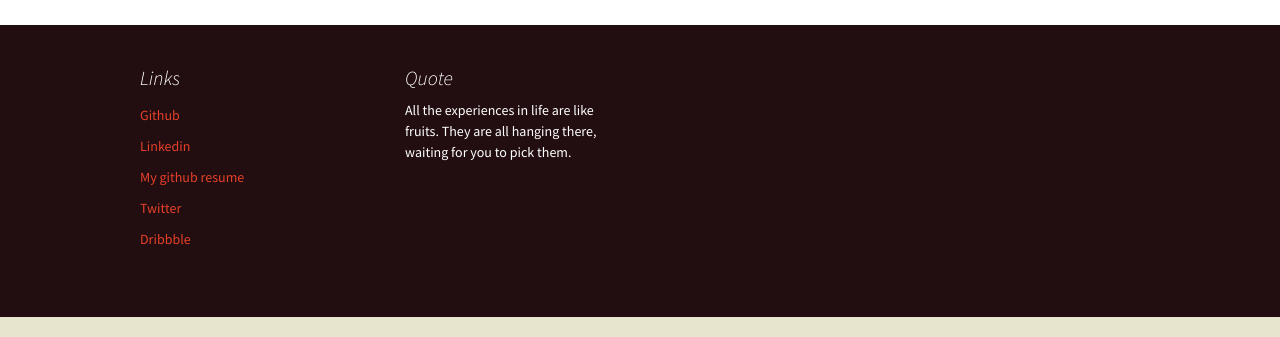
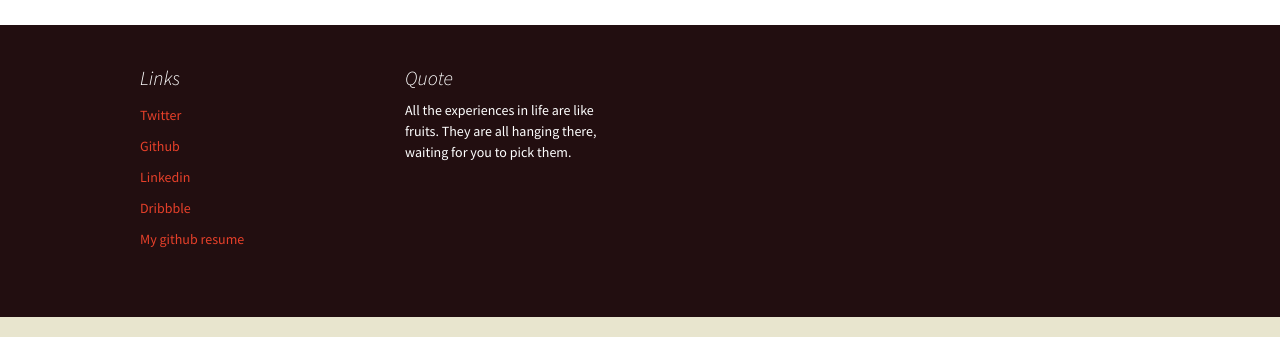
Before and after one commit to JagCesar/jagcesar.github.io, a Jekyll site: the page built from _posts/2013-02-24-why-has-your-homepage-been-acting-weird.md, in a window 1280 px wide. Shown: the part 1019-1356 px from the top of the page. Built offline with Jekyll 4.4.1, drawn with Linux system fonts in a browser that asks for light colours; nearby versions of some CDN libraries; part of the change alters nothing that is shown.

```diff
--- a/_includes/footer.html
+++ b/_includes/footer.html
@@ -8,11 +8,11 @@
 		<div class="widget-area">
 			<aside id="linkcat-2" class="widget widget_links"><h3 class="widget-title">Links</h3>
 	<ul class='xoxo blogroll'>
+<li><a href="https://twitter.com/jagcesar">Twitter</a></li>
 <li><a href="http://www.github.com/jagcesar" title="My Github account" target="_blank">Github</a></li>
 <li><a href="http://www.linkedin.com/pub/césar-pinto-castillo/19/304/942" target="_blank">Linkedin</a></li>
+<li><a href="http://dribbble.com/jagcesar">Dribbble</a></li>
 <li><a href="http://resume.github.io/?JagCesar" target="_blank">My github resume</a></li>
-<li><a href="https://twitter.com/jagcesar">Twitter</a></li>
-<li><a href="http://dribbble.com/jagcesar">Dribbble</a></li>
 
 	</ul>
 </aside>
```
